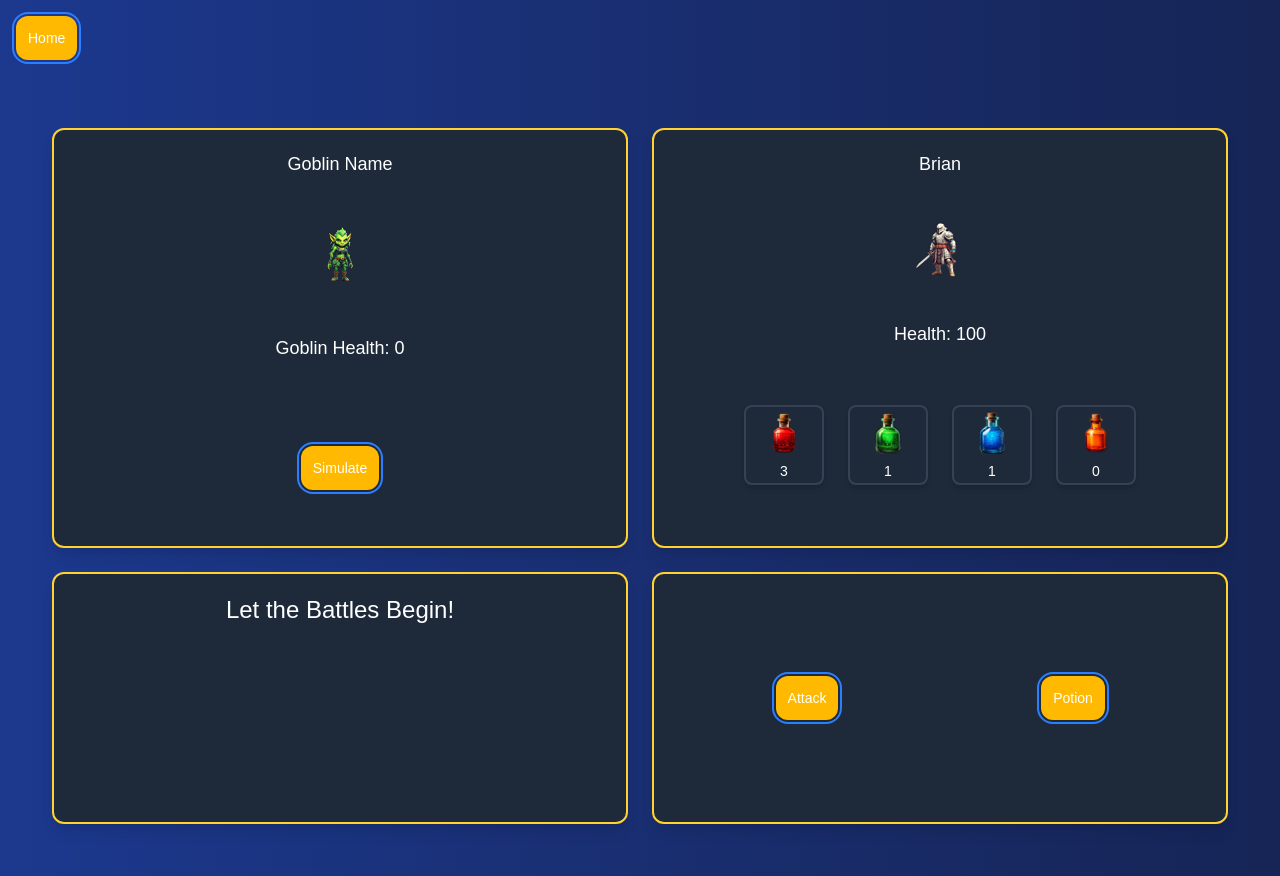
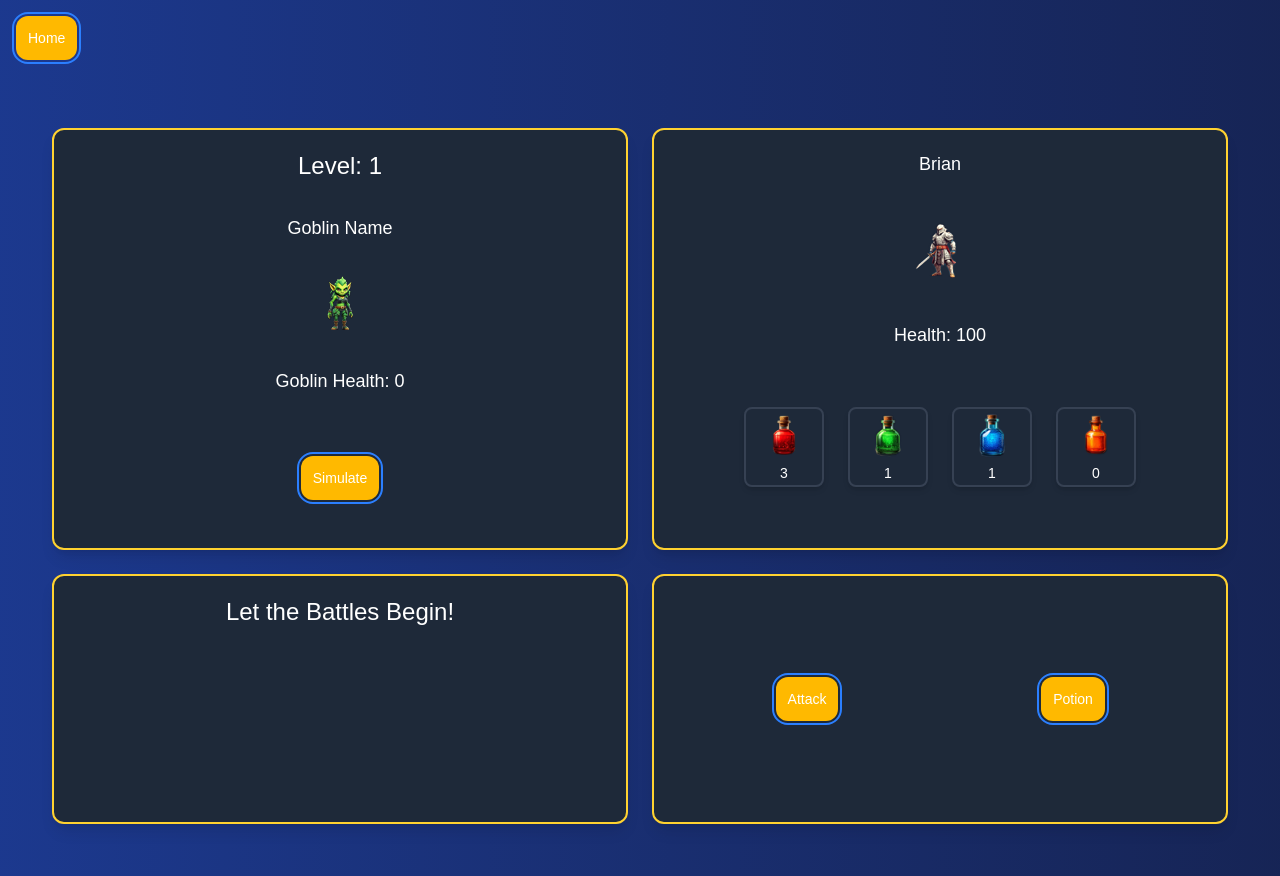
Before and after one commit to cchester11/goblins, a React (Vite) app: page /game in a window 1280 px wide. Built offline with nearby package versions, Linux system fonts and the light colour scheme; a web font is replaced by a local one.

Commit message:
level feature done

```diff
--- a/src/components/EnemyContainer.jsx
+++ b/src/components/EnemyContainer.jsx
@@ -10,11 +10,16 @@
       goblinActive,
       setGoblinActive,
       setIsActive,
+      goblinIdx
 }) {
       const navigate = useNavigate();
+      const level = goblinIdx + 1;
 
       return (
             <div className="grid grid-cols-1 border-2 border-amber-300 bg-gray-800 text-white rounded-xl p-5 shadow-lg m-3">
+                  <div className="flex justify-center text-2xl">
+                        {"Level: " + level}
+                  </div>
                   <div className="flex justify-center">
                         {goblin.name || "Goblin Name"}
                   </div>
--- a/src/components/Game.jsx
+++ b/src/components/Game.jsx
@@ -109,6 +109,7 @@
                   <div className="h-screen w-screen p-10 grid grid-cols-2 text-white text-lg">
                         {/* enemy container */}
                         <EnemyContainer
+                              goblinIdx={goblinIdx}
                               goblin={goblin}
                               goblinActive={goblinActive}
                               setGoblinActive={setGoblinActive}
```
